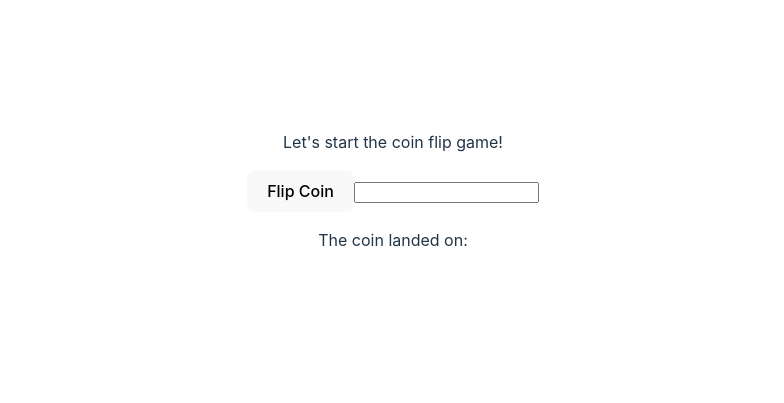
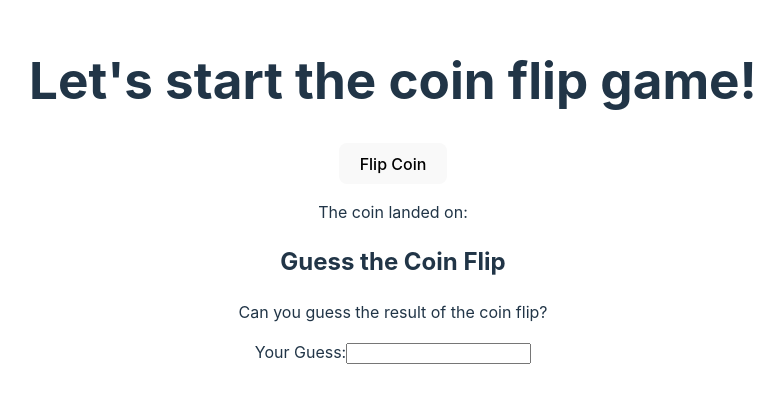
Before and after one commit to zhjiang1103/week5Game, a React (Vite) app in the folder week5Game/: page / in a window 1280 px wide. Shown: the part 209-612 px from the top of the page, without its empty margins (247-1031 px from the left). Built offline with nearby package versions, Linux system fonts and the light colour scheme.

Commit message:
adding userguess input box

```diff
--- a/week5Game/src/App.jsx
+++ b/week5Game/src/App.jsx
@@ -1,5 +1,6 @@
 import './App.css'
 import CoinFlip from './components/CoinFlip'
+import Userguess from './components/Userguess'
 
 function App() {
 
@@ -7,12 +8,17 @@ function App() {
   return (
 
 <>
-      <p>Let's start the coin flip game!</p>
+    <div>
+      <h1>Let's start the coin flip game!</h1>
+      <CoinFlip/>
+    </div>
 
-
-
-      <CoinFlip/>
-   </>
+    <div>
+      <h2>Guess the Coin Flip</h2>
+      <p>Can you guess the result of the coin flip?</p>
+      <Userguess/>
+    </div>
+</>
   )
 }
 
--- a/week5Game/src/components/CoinFlip.jsx
+++ b/week5Game/src/components/CoinFlip.jsx
@@ -9,7 +9,6 @@ function CoinFlip() {
   return (
     <div>
         <button onClick={() => {flipCoin()}}>Flip Coin</button>
-        <input/>
         <p>The coin landed on: {coinSide}</p>
     </div>
   )
--- a/week5Game/src/components/Userguess.jsx
+++ b/week5Game/src/components/Userguess.jsx
@@ -0,0 +1,21 @@
+import { useState } from 'react'
+import CoinFlip from './CoinFlip';
+
+function Userguess() {
+    const [userGuess, setUserGuess] = useState('');
+
+  return (
+
+    <label>
+      Your Guess:
+      <input
+        type="text"
+        value={userGuess}
+        onChange={(e) => setUserGuess(e.target.value)}
+      />
+    </label>
+
+  )
+}
+
+export default Userguess
```
